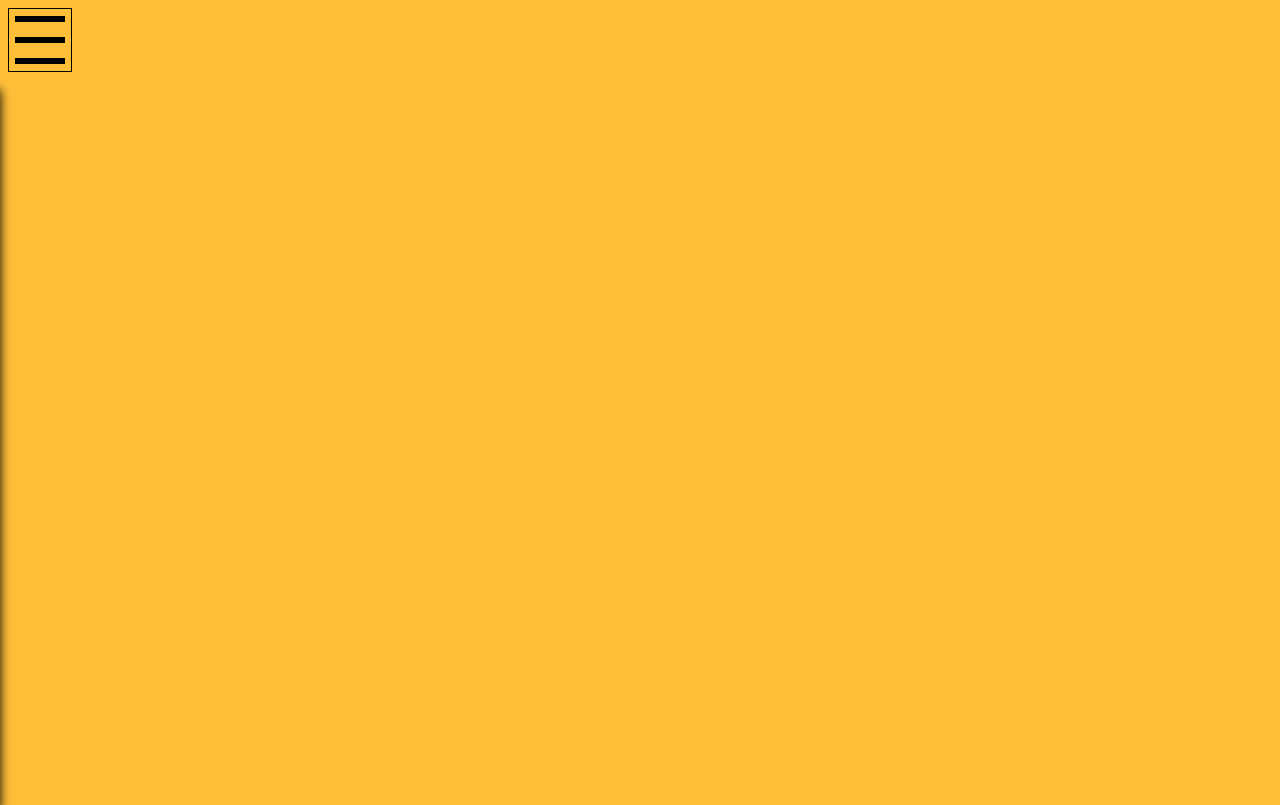
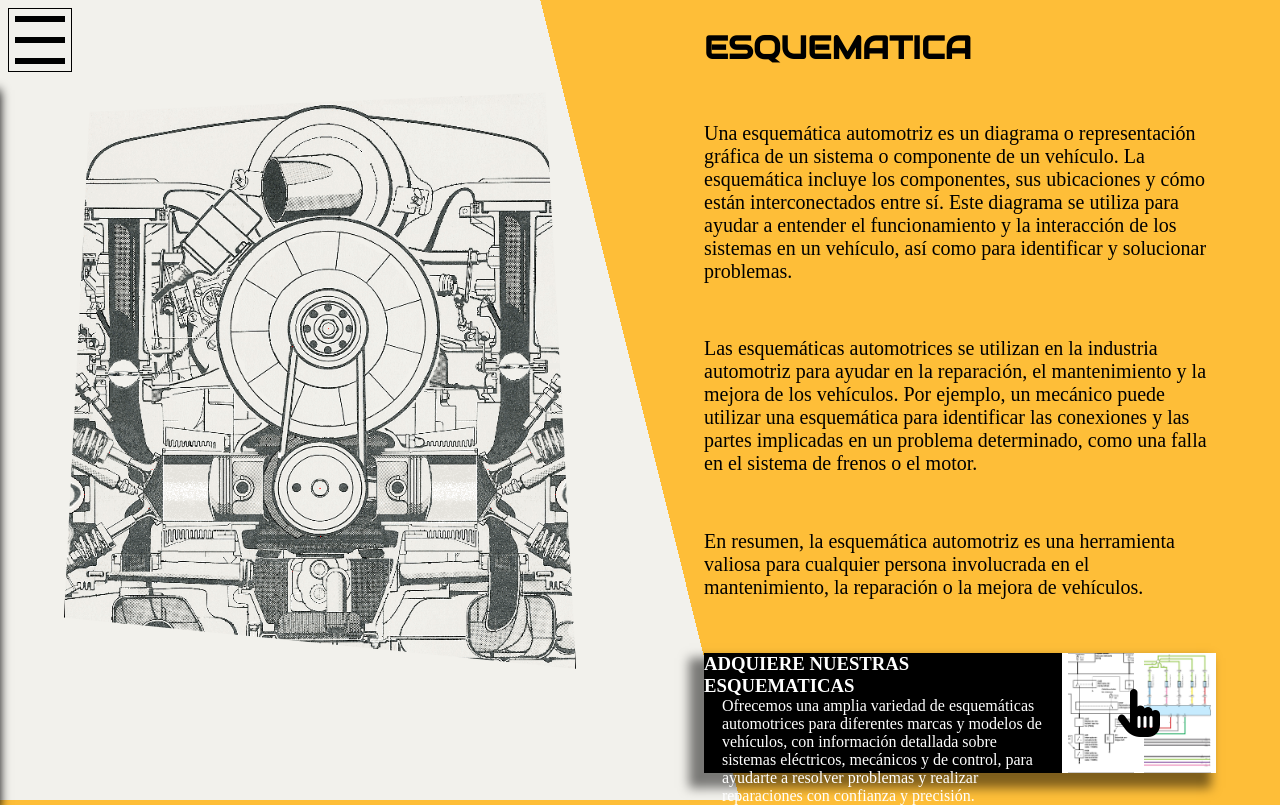
Before and after one commit to Saiperex/AutoSolucionesV2, a plain HTML site: page esquematica.html in a window 1280 px wide. Drawn offline with Linux system fonts and the light colour scheme.

Commit message:
terminado el segundo

```diff
--- /dev/null
+++ b/css/esquematica.css
@@ -0,0 +1,123 @@
+main
+{
+    position:absolute;
+    width: 100%;
+    height: 100vh;
+    display: flex;
+    background: linear-gradient(76deg,#F2F1EC 50%, #febe38 50%);
+}
+.seccion
+{
+    width: 50%;
+    height: 100%;
+}
+.imagenes
+{
+    display: grid;
+    place-items: center;
+}
+.imagen
+{
+    width: 80%;
+    height: 80%;
+    transition: opacity 300ms;
+    background-image: url("../imagenes/esquematica.gif");
+    background-position: center;
+    background-repeat: no-repeat;
+    background-size: cover;
+    border: solid 1px;
+    clip-path: polygon(0 84%, 100% 92%, 94% 2%, 5% 5%);
+}
+.textos
+{
+    display: flex;
+    flex-direction: column;
+    align-items: center;
+    justify-content: space-around;
+}
+.textos h2
+{
+    width: 80%;
+    display: inline-block;
+    font-family: 'Audiowide', cursive;
+    font-size: 4vh;
+}
+.textos p
+{
+    width: 80%;
+    font-size: 2.5vh;
+}
+.venta
+{
+    width: 80%;
+    background-color: #000;
+    color: #fff;
+    height: 15%;
+    box-shadow: -10px 10px 10px 5px rgba(0, 0, 0, 0.5);
+    display: flex;
+}
+.contenido_venta
+{
+    width: 70%;
+    height: 100%;
+    display: flex;
+    flex-direction: column;
+    align-items: center;
+    justify-content: space-around;
+}
+.contenido_venta legend
+{
+    width: 90%;
+}
+.contenido_img
+{
+    width: 30%;
+    height: 100%;
+    background-color: #fff;
+    display: flex;
+    justify-content: space-around;
+    overflow: hidden;
+}
+.contenido_img img
+{
+    height: 100%;
+}
+.contenido_img i
+{
+    position: absolute;
+    color: #000;
+    align-self: center;
+    font-size: 3rem;
+}
+@media screen and (max-width:1000px)
+{
+    main
+    {
+        flex-direction: column;
+        background: linear-gradient(-176deg,#F2F1EC 40%, #febe38 0%);
+    }
+    .imagenes
+    {
+        width: 100%;
+        height: 40%;
+    }
+    .textos
+    {
+        width: 100%;
+        height: 60%;
+    }
+    .textos p
+    {
+        width: 90%;
+        font-size: 1.5vh;
+    }
+    .venta
+    {
+        height: 25%;
+        width: 90%;
+    }
+    .contenido_venta legend
+    {
+        font-size: 1vh;
+    }
+}
--- a/esquematica.html
+++ b/esquematica.html
@@ -5,6 +5,7 @@
     <!--CSS-->
     <link rel="stylesheet" href="css/init.css">
     <link rel="stylesheet" href="css/menu.css">
+    <link rel="stylesheet" href="css/esquematica.css">
     <!--FONTS-->
     <link rel="preconnect" href="https://fonts.googleapis.com">
     <link rel="preconnect" href="https://fonts.gstatic.com" crossorigin>
@@ -42,6 +43,37 @@
             <span class="item_Aclaracion">UNETE A NUESTRA RED</span>
         </li>
     </nav>
+    <main>
+        <section class="seccion imagenes">
+            <div class="imagen"></div>
+        </section>
+        <section class="seccion textos">
+            <h2>ESQUEMATICA</h2>
+            <p>Una esquemática automotriz es un diagrama o representación gráfica de un sistema o componente de un
+                vehículo. La esquemática incluye los componentes, sus ubicaciones y cómo están interconectados entre sí.
+                Este diagrama se utiliza para ayudar a entender el funcionamiento y la interacción de los sistemas en un
+                vehículo, así como para identificar y solucionar problemas.</p>
+            <p>Las esquemáticas automotrices se utilizan en la industria automotriz para ayudar en la reparación, el
+                mantenimiento y la mejora de los vehículos. Por ejemplo, un mecánico puede utilizar una esquemática para
+                identificar las conexiones y las partes implicadas en un problema determinado, como una falla en el
+                sistema de frenos o el motor.</p>
+            <p>En resumen, la esquemática automotriz es una herramienta valiosa para cualquier persona involucrada en el
+                mantenimiento, la reparación o la mejora de vehículos.</p>
+            <div class="venta">
+                <div class="contenido_venta">
+                    <h3>ADQUIERE NUESTRAS ESQUEMATICAS</h3>
+                    <legend>Ofrecemos una amplia variedad de esquemáticas automotrices para diferentes marcas y modelos
+                        de vehículos, con información detallada sobre sistemas eléctricos, mecánicos y de control, para
+                        ayudarte a resolver problemas y realizar reparaciones con confianza y precisión.</legend>
+                </div>
+                <div class="contenido_img">
+                    <img src="imagenes/esquema1.jpeg" alt="">
+                    <img src="imagenes/esquema2.jpeg" alt="">
+                    <i class="fa-solid fa-hand-pointer fa-beat"></i>
+                </div>
+            </div>
+        </section>
+    </main>
     <script src="js/menu.js"></script>
 </body>
 
```
Also changed, not shown: imagenes/esquema1.jpeg (added), imagenes/esquema2.jpeg (added), imagenes/esquematica.gif (added).
